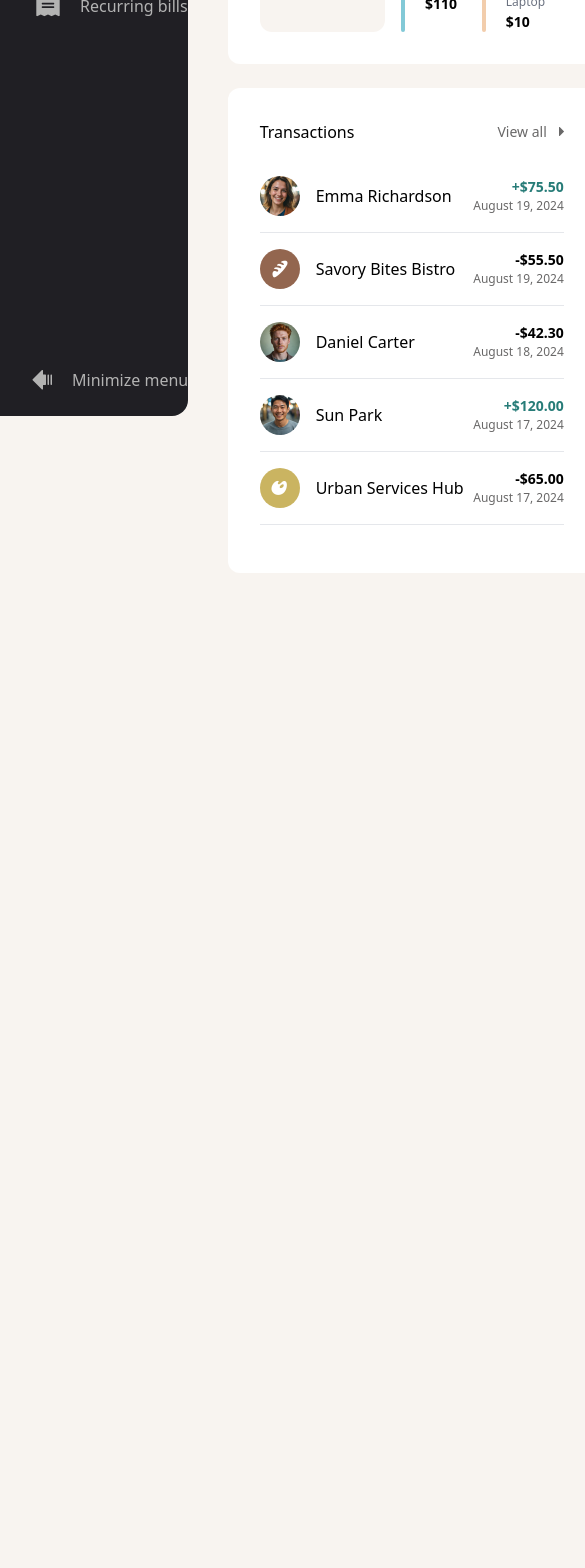
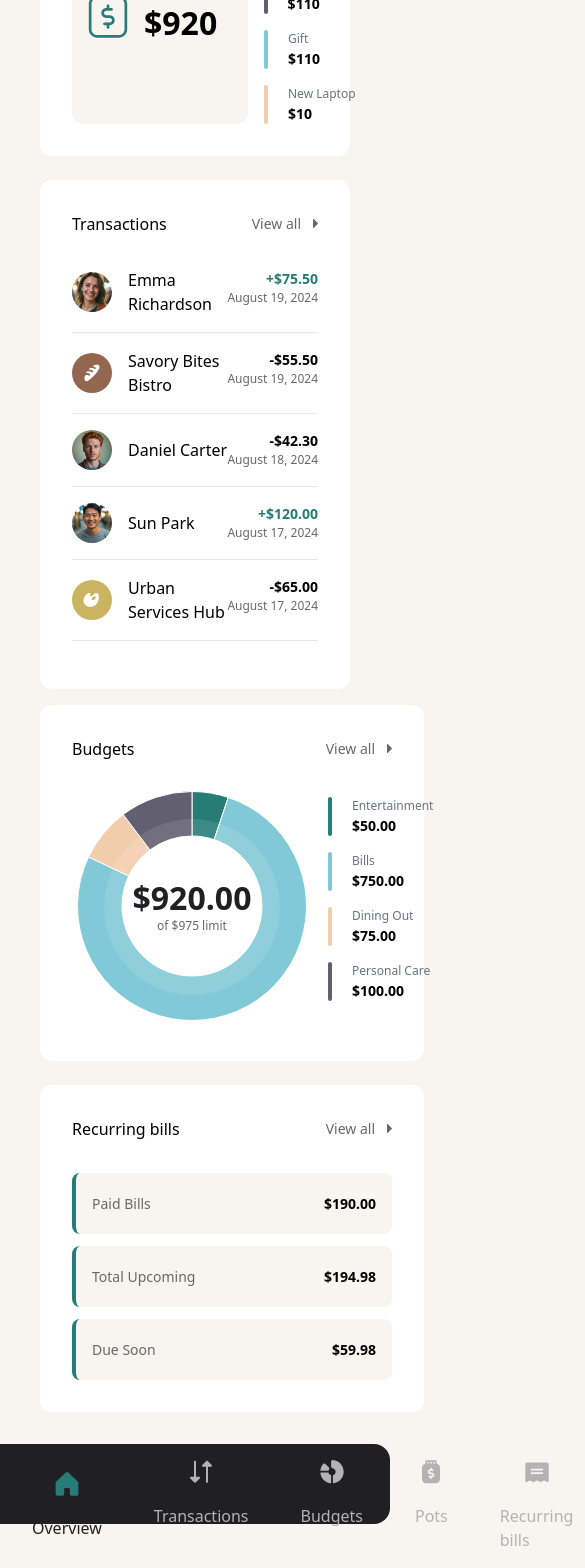
Before and after one commit to RicardoAymay/personal-finance, a Next.js app: page / in a window 390 px wide. Shown: the part 428-1996 px from the top of the page, 585 px wide, since content can reach past the window. Before the commit the page ends 1033 px from the top, so only its background shows below. Built offline with nearby package versions, Linux system fonts and the light colour scheme.

Commit message:
partial responsivenes

```diff
--- a/package.json
+++ b/package.json
@@ -13,9 +13,11 @@
     "@fortawesome/free-solid-svg-icons": "^6.7.0",
     "@fortawesome/react-fontawesome": "^0.2.2",
     "@hookform/resolvers": "^3.9.1",
+    "chart.js": "^4.4.6",
     "next": "15.0.3",
     "personal-app-challenge": "file:",
     "react": "19.0.0-rc-66855b96-20241106",
+    "react-chartjs-2": "^5.2.0",
     "react-dom": "19.0.0-rc-66855b96-20241106",
     "react-hook-form": "^7.53.2",
     "react-icons": "^5.3.0",
--- a/src/app/globals.css
+++ b/src/app/globals.css
@@ -30,4 +30,7 @@
   .finance-menu-minimized{
     @apply bg-grey-900 flex flex-col w-[90px] h-screen rounded-r-2xl ease-in-out duration-500
   }
+  .finance-menu-bottom{
+    @apply w-full bg-grey-900 flex flex-col h-20
+  }
 }
--- /dev/null
+++ b/src/app/homepageComponents/BudgetsCards.tsx
@@ -0,0 +1,31 @@
+import React from 'react';
+import data from '../../data.json';
+
+const BudgetsCards = () => {
+    function formattedCurrency(number: number, decimals: number) {
+        const USDollar = new Intl.NumberFormat('en-US', {
+          style: 'currency',
+          currency: 'USD',
+          maximumFractionDigits: decimals,
+        });
+        return USDollar.format(number);
+      }
+  return (
+    <ul className="flex flex-wrap w-32 gap-y-200">
+      {data.budgets.slice(0, 4).map((item) => (
+        <li className="flex w-full gap-4" key={item.category}>
+          <div
+            className="w-[4px] h-full rounded-full mr-1"
+            style={{ backgroundColor: item.theme }}
+          ></div>
+          <div>
+            <p className="text-preset-5 text-gray-500">{item.category}</p>
+            <p className="text-preset-4-bold">{formattedCurrency(item.maximum, 2)}</p>
+          </div>
+        </li>
+      ))}
+    </ul>
+  );
+};
+
+export default BudgetsCards;
--- /dev/null
+++ b/src/app/homepageComponents/Chart.tsx
@@ -0,0 +1,42 @@
+import { Chart as ChartJS, ArcElement, Tooltip, Legend } from "chart.js";
+import { Doughnut } from "react-chartjs-2";
+import data from "../../data.json"
+
+ChartJS.register(ArcElement, Tooltip, Legend);
+
+const Chart = () => {
+
+  function formattedCurrency(number: number, decimals: number) {
+    const USDollar = new Intl.NumberFormat('en-US', {
+      style: 'currency',
+      currency: 'USD',
+      maximumFractionDigits: decimals,
+    });
+
+    return USDollar.format(number);
+  }
+
+  const limit = data.budgets.reduce((acc, item) => acc + item.maximum, 0)
+  const savings = data.pots.reduce((acc, item)=> acc + item.total , 0)
+  const totalData = {
+    datasets: [{
+      label: 'Budget for this category',
+      data: data.budgets.slice(0,4).map((item) => item.maximum),
+      cutout: '70',
+      borderWidth: 1,
+      backgroundColor: ['#277C78', '#82C9D7', '#F2CDAC', '#626070']
+      }],
+    }
+  return (
+    <div className="relative flex items-center justify-center">
+      <div className="absolute flex flex-col items-center justify-center bg-white w-44 h-44 rounded-full bg-opacity-10 mt-3">
+        <p className="text-preset-1 text-grey-900">{formattedCurrency(savings, 2)}</p>
+        <p className="text-preset-5 text-grey-500"> {`of ${formattedCurrency(limit, 0)} limit`}</p>
+      </div>
+      <Doughnut data={totalData} redraw />
+    </div>
+
+  )
+}
+
+export default Chart
--- a/src/app/homepageComponents/FinanceMenu.tsx
+++ b/src/app/homepageComponents/FinanceMenu.tsx
@@ -1,21 +1,45 @@
-'use client'
-import Image from "next/image"
-import { useState } from "react"
+'use client';
+import Image from "next/image";
+import { useState, useEffect, useRef, useCallback } from "react";
+import SvgComponents from "./SvgComponents";
+import Link from "next/link";
 
-import SvgComponents from "./SvgComponents"
-
-import Link from "next/link"
-
-
-
-export type ShowOneOf = "overview" | "transactions" | "budgets" | "pots" | "recurring bills"
+export type ShowOneOf = "overview" | "transactions" | "budgets" | "pots" | "recurring bills";
 
 interface FinanceMenuProps {
     highlighted: ShowOneOf;
 }
 
-const FinanceMenu = ({highlighted}: FinanceMenuProps) => {
-    const [minimizedMenu, setMinimizedMenu] = useState(false)
+const FinanceMenu = ({ highlighted }: FinanceMenuProps) => {
+    const [minimizedMenu, setMinimizedMenu] = useState(false);
+    const [touchLeft, setTouchLeft] = useState(false);
+    const menuRef = useRef<HTMLElement>(null);
+    const timerRef = useRef<NodeJS.Timeout | null>(null);
+
+    const checkIfTouchingLeft = useCallback(() => {
+        if (menuRef.current) {
+            const position = menuRef.current.getBoundingClientRect();
+            setTouchLeft(position.left <= 0);
+        }
+    }, []);
+
+    const handleResize = useCallback(() => {
+        if (timerRef.current) {
+            clearTimeout(timerRef.current);
+        }
+        timerRef.current = setTimeout(() => {
+            checkIfTouchingLeft();
+        }, 200);
+    }, [checkIfTouchingLeft]);
+
+    useEffect(() => {
+        checkIfTouchingLeft();
+        window.addEventListener("resize", handleResize);
+        return () => {
+            if (timerRef.current) clearTimeout(timerRef.current);
+            window.removeEventListener("resize", handleResize);
+        };
+    }, [handleResize, checkIfTouchingLeft]);
 
     const menuList = [
         { imgPath: "/assets/images/icon-nav-overview.svg", title: "Overview" },
@@ -24,36 +48,93 @@ const FinanceMenu = ({highlighted}: FinanceMenuProps) => {
         { imgPath: "/assets/images/icon-nav-pots.svg", title: "Pots" },
         { imgPath: "/assets/images/icon-nav-recurring-bills.svg", title: "Recurring bills" },
     ];
-    const minimizeText = {imgPath: "/assets/images/icon-minimize-menu.svg", title: "Minimize menu"}
+
+    const minimizeText = { imgPath: "/assets/images/icon-minimize-menu.svg", title: "Minimize menu" };
     const validValues: ShowOneOf[] = ["overview", "transactions", "budgets", "pots", "recurring bills"];
 
     return (
-    <aside className={minimizedMenu? "finance-menu-minimized":"finance-menu"}>
-        <header className="text-preset-1 text-white py-500 px-400">f<span className={minimizedMenu?"opacity-0 ease-in-out duration-700":"opacity-100 ease-in-out duration-1000"}>inance</span></header>
+        <aside
+            ref={menuRef}
+            className={`${
+                minimizedMenu ? "finance-menu-bottom lg:finance-menu-minimized" : "finance-menu-bottom lg:finance-menu"
+            } ${touchLeft ? "rounded-r-2xl" : "rounded-2xl"}`}
+        >
+            <header className="text-preset-1 text-white py-500 px-400 w-300 lg:block hidden">
+                f<span
+                    className={
+                        minimizedMenu
+                            ? "opacity-0 ease-in-out duration-700"
+                            : "opacity-100 ease-in-out duration-1000"
+                    }
+                >
+                    inance
+                </span>
+            </header>
             <nav className="flex flex-1">
-            <ul className="flex flex-col gap-4 w-10/12">
-                {
-                menuList.map((item) => (
-                    <li key={item.title} data-value={item.title} className={item.title.toLowerCase() === highlighted? "bg-beige-100 border-s-4 border-s-secondary-green flex text-grey-900 text-preset-3 ps-400 py-200 rounded-r-lg":"ps-400 text-preset-3 border-s-4 border-s-transparent  text-grey-300 py-200"}>
-
-                        <Link href={`/${item.title.toLowerCase()}`} className="flex gap-5">
+                <ul className="flex lg:flex-col gap-4 w-10/12">
+                    {menuList.map((item) => (
+                        <li
+                            key={item.title}
+                            data-value={item.title}
+                            className={`${item.title.toLowerCase() === highlighted
+                                    ? "lg:bg-beige-100 lg:border-s-4 lg:border-s-secondary-green flex text-grey-900 text-preset-3 ps-400 py-200 rounded-r-lg"
+                                    : "ps-400 text-preset-3 border-s-4 border-s-transparent text-grey-300 py-200"
+                                }`}
+                        >
+                            <Link
+                                href={`/${item.title.toLowerCase()}`}
+                                className="flex gap-5 lg:flex-row flex-col items-center lg:justify-start justify-center"
+                            >
                                 <figure className="w-1/8">
-                                <SvgComponents highlighted={highlighted} show={validValues.includes(item.title.toLowerCase() as ShowOneOf) ? (item.title.toLowerCase() as ShowOneOf) : "overview"}/>
+                                    <SvgComponents
+                                        highlighted={highlighted}
+                                        show={
+                                            validValues.includes(item.title.toLowerCase() as ShowOneOf)
+                                                ? (item.title.toLowerCase() as ShowOneOf)
+                                                : "overview"
+                                        }
+                                    />
                                 </figure>
-                            <span className={minimizedMenu?"-translate-x-96 ease-in-out text-nowrap duration-1000 opacity-0": "ease-in-out text-nowrap duration-1000 cursor-pointer"}>{item.title}</span>
+                                <span
+                                    className={
+                                        minimizedMenu
+                                            ? "-translate-x-96 ease-in-out text-nowrap duration-1000 opacity-0"
+                                            : "ease-in-out duration-1000 cursor-pointer"
+                                    }
+                                >
+                                    {item.title}
+                                </span>
                             </Link>
                         </li>
-                ))
-            }
+                    ))}
                 </ul>
             </nav>
-            <footer className="relative text-preset-3 flex gap-5 text-grey-300 py-300 ps-400">
-                <Image onClick={()=>setMinimizedMenu(!minimizedMenu)} src={minimizeText.imgPath} width={24} height={24} alt={minimizeText.title} className={minimizedMenu?"-scale-x-100 ease-in-out duration-200 cursor-pointer":"relative cursor-pointer ease-in-out duration-200"}/>
-                <span className={minimizedMenu? "-translate-x-52 text-nowrap overflow-hidden opacity-0 ease-in-out duration-1000 cursor-pointer"
-                : " text-nowrap ease-in-out duration-1000 cursor-pointer"} onClick={()=>setMinimizedMenu(!minimizedMenu)}>{minimizeText.title}</span>
+            <footer className="relative text-preset-3 hidden lg:flex gap-5 text-grey-300 py-300 ps-400">
+                <Image
+                    onClick={() => setMinimizedMenu(!minimizedMenu)}
+                    src={minimizeText.imgPath}
+                    width={24}
+                    height={24}
+                    alt={minimizeText.title}
+                    className={
+                        minimizedMenu
+                            ? "-scale-x-100 ease-in-out duration-200 cursor-pointer"
+                            : "relative cursor-pointer ease-in-out duration-200"
+                    }
+                />
+                <span
+                    className={
+                        minimizedMenu
+                            ? "-translate-x-52 text-nowrap overflow-hidden opacity-0 ease-in-out duration-1000 cursor-pointer"
+                            : " text-nowrap ease-in-out duration-1000 cursor-pointer"
+                    }
+                    onClick={() => setMinimizedMenu(!minimizedMenu)}
+                >
+                    {minimizeText.title}
+                </span>
             </footer>
         </aside>
-  )
-}
+    );
+};
 
-export default FinanceMenu
+export default FinanceMenu;
--- a/src/app/homepageComponents/PotsCards.tsx
+++ b/src/app/homepageComponents/PotsCards.tsx
@@ -5,13 +5,13 @@ const PotsCards = () => {
   return (
     <ul className="flex flex-wrap gap-y-200">
       {data.pots.slice(0, 4).map((item) => (
-        <li className="flex w-1/2 gap-4" key={item.name}>
+        <li className="flex w-1/2 min-w-24 gap-4" key={item.name}>
           <div
             className="w-[4px] h-full rounded-full mr-1"
             style={{ backgroundColor: item.theme }}
           ></div>
           <div>
-            <p className="text-preset-5 text-gray-500">{item.name}</p>
+            <p className="text-preset-5 text-gray-500 w-full">{item.name}</p>
             <p className="text-preset-4-bold">${item.total}</p>
           </div>
         </li>
--- /dev/null
+++ b/src/app/homepageComponents/RecurringBillsHomepage.tsx
@@ -0,0 +1,24 @@
+import React from 'react'
+
+
+type CardProps = {
+  label: string;
+  amount: string;
+  color?: string; // Optional color for the left bar
+};
+
+const RecurringBills= ({ label, amount }:CardProps ) => {
+  return (
+      <div className="relative w-full border-l-4 border-secondary-green h-full flex items-center justify-between px-200 py-250 bg-beige-100 rounded-lg">
+        <div className='flex items-center justify-between w-full'>
+          <div className="flex-1">
+            <p className="text-grey-500 text-preset-4">{label}</p>
+          </div>
+
+          <p className="text-black text-preset-4-bold">${amount}</p>
+        </div>
+      </div>
+  );
+};
+
+export default RecurringBills;
--- a/src/app/page.tsx
+++ b/src/app/page.tsx
@@ -4,6 +4,10 @@ import Image from "next/image";
 import PotsCards from "./homepageComponents/PotsCards";
 import data from "../data.json"
 import React from "react";
+import BudgetsCards from "./homepageComponents/BudgetsCards";
+import Chart from "./homepageComponents/Chart";
+import RecurringBills from "./homepageComponents/RecurringBillsHomepage";
+
 
 export type Highlited = "overview" | "transactions" | "budgets" | "pots" | "recurring bills";
 
@@ -21,7 +25,7 @@ function formattedCurrency(number: number, decimals: number) {
         return USDollar.format(number);
     }
 
-  function formatDate (dateToformat: string){
+    function formatDate(dateToformat: string) {
         const date = new Date(dateToformat);
         const formattedDate = date.toLocaleDateString("en-US", {
             day: "numeric",
@@ -33,9 +37,9 @@ function formattedCurrency(number: number, decimals: number) {
 
 
     return (
-    <div className="bg-beige-100 flex max-w-screen-maxDefined w-full">
+        <div className="bg-beige-100 max-w-screen-maxDefined w-full flex flex-col-reverse lg:flex-row">
             <FinanceMenu highlighted="overview" />
-        <main className="flex flex-col flex-1 px-500 py-400">
+            <main className="flex flex-col flex-1 px-500 py-400 h-[1000px]">
 
                 <h1 className="text-preset-1">Overview</h1>
 
@@ -54,27 +58,27 @@ return (
                     </div>
                 </section>
 
-            <section>
+                <section className="flex flex-col lg:flex-row">
                     {/* left side */}
-                <div className="w-7/12">
+                    <div className="lg:w-7/12 w-full">
 
                         <div className="flex flex-col w-full bg-white p-400 gap-250 rounded-xl">
                             <header className="w-full flex justify-between">
                                 <h2 className="text-preset-2 text-grey-900">Pots </h2>
-                            <p className="flex text-center items-center justify-center text-preset-4 text-grey-500 gap-150">See Details <Image src="/assets/images/icon-caret-right.svg" height={5} width={5} alt="See details"/> </p>
+                                <p className="flex text-center items-center justify-center text-preset-4 text-grey-500 gap-150">See Details <Image src="/assets/images/icon-caret-right.svg" height={5} width={5} alt="See details" /> </p>
                             </header>
                             <div className="w-full flex gap-200">
 
-                            <div className="flex bg-beige-100 py-200 ps-200 pe-250 w-5/12 rounded-xl">
+                                <div className="flex items-center bg-beige-100 py-200 ps-200 pe-250 w-5/12 min-w-44 rounded-xl">
 
-                                <Image src="/assets/images/icon-pot.svg" width={40} height={40} alt="Total saved"/>
+                                    <Image src="/assets/images/icon-pot.svg" width={40} height={40} alt="Total saved" />
 
-                                <div className="ps-200">
+                                    <div className="ps-200 flex flex-col">
                                         <p className="text-preset-4 text-grey-500">Total Saved</p>
                                         <p className="text-preset-1">{formattedCurrency(totalSaved, 0)}</p>
                                     </div>
                                 </div>
-                            <PotsCards/>
+                                <PotsCards />
                             </div>
                         </div>
 
@@ -83,23 +87,23 @@ return (
                                 <p className="text-preset-2">
                                     Transactions
                                 </p>
-                            <p className="flex text-center items-center justify-center text-preset-4 text-grey-500 gap-150">View all<Image src="/assets/images/icon-caret-right.svg" height={5} width={5} alt="See details"/> </p>
+                                <p className="flex text-center items-center justify-center text-preset-4 text-grey-500 gap-150">View all<Image src="/assets/images/icon-caret-right.svg" height={5} width={5} alt="See details" /> </p>
                             </header>
                             <ul className="mt-400">
-                        {data.transactions.slice(0,5).map((item) => (
+                                {data.transactions.slice(0, 5).map((item) => (
                                     <React.Fragment key={item.date}>
                                         <li className="flex ">
 
                                             <figure className="flex items-center">
-                                        <Image className="rounded-full" src={item.avatar} width={40} height={40} alt="Picture to who or from who you sent/received your money"/>
+                                                <Image className="rounded-full" src={item.avatar} width={40} height={40} alt="Picture to who or from who you sent/received your money" />
                                             </figure>
                                             <p className="flex items-center flex-1 ms-4 text-preset-3">
                                                 {item.name}
                                             </p>
 
                                             <div className="flex flex-col items-end">
-                                        <p className={item.amount >0?"text-preset-4-bold text-secondary-green": "text-preset-4-bold"}>
-                                        {item.amount>0?"+":""}{formattedCurrency(item.amount, 2)}
+                                                <p className={item.amount > 0 ? "text-preset-4-bold text-secondary-green" : "text-preset-4-bold"}>
+                                                    {item.amount > 0 ? "+" : ""}{formattedCurrency(item.amount, 2)}
                                                 </p>
                                                 <p className="text-preset-5 text-grey-500">
                                                     {formatDate(item.date)}
@@ -112,8 +116,46 @@ return (
                             </ul>
                         </div>
                     </div>
-                <div>
-                    {/* budgets and recurring bills */}
+
+                    {/* right side */}
+                    <div className="flex flex-col lg:ms-300 lg:w-5/12 min-w-96 justify-between mt-200 lg:mt-0">
+                        <div className="bg-white w-full p-400 rounded-xl">
+                            <header className="flex justify-between w-full mb-250">
+                                <p className="text-preset-2">
+                                    Budgets
+                                </p>
+                                <p className="flex text-center items-center justify-center text-preset-4 text-grey-500 gap-150">View all<Image src="/assets/images/icon-caret-right.svg" height={5} width={5} alt="See details" /> </p>
+                            </header>
+                            <div className="flex justify-between">
+                                <div className="flex flex-1 justify-center items-center">
+                                    <div className="max-w-[240px] w-full mb-2">
+                                        <Chart />
+                                    </div>
+                                </div>
+                                <div className="ms-200 w-fit lg:w-5/12  mt-4">
+                                    <BudgetsCards />
+                                </div>
+                            </div>
+                        </div>
+                    <div className="flex p-400 flex-col bg-white rounded-xl mt-300 w-full">
+                        <header className="flex justify-between w-full">
+                            <p className="text-preset-2">
+                                Recurring bills
+                            </p>
+                            <p className="flex text-center items-center justify-center text-preset-4 text-grey-500 gap-150">View all<Image src="/assets/images/icon-caret-right.svg" height={5} width={5} alt="See details" /> </p>
+                        </header>
+                        <ul className="flex flex-col gap-150 mt-400">
+                            <li className="flex flex-col">
+                                <RecurringBills label="Paid Bills" amount="190.00"/>
+                            </li>
+                            <li className="flex flex-col">
+                                <RecurringBills label="Total Upcoming" amount="194.98"/>
+                            </li>
+                            <li className="flex flex-col">
+                                <RecurringBills label="Due Soon" amount="59.98"/>
+                            </li>
+                        </ul>
+                    </div>
                     </div>
                 </section>
             </main>
```
Also changed, not shown: 1 other file (tests, documents, lock files or other folders). Lines whose indentation alone changed are shown as unchanged.
